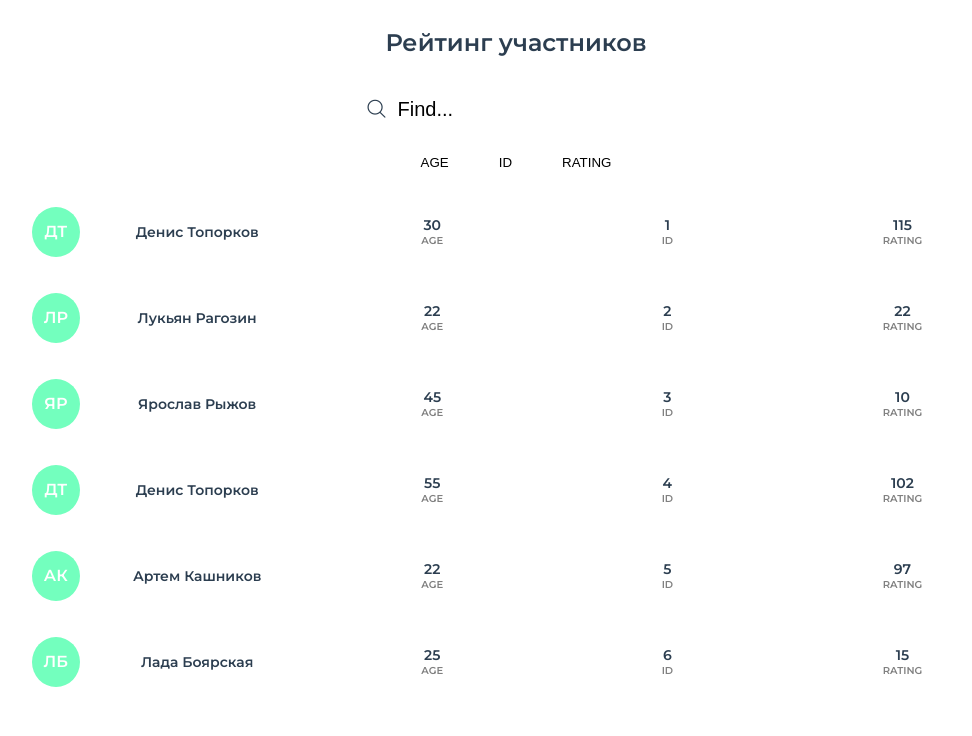
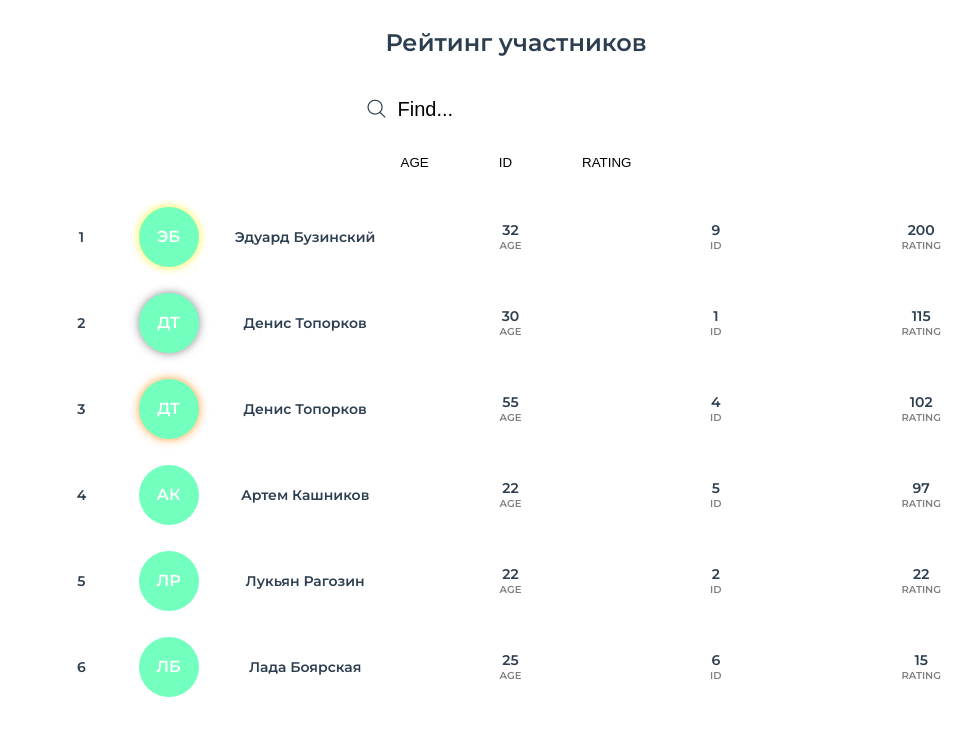
Before and after one commit to MobRecordz/Rating-List, a Vue app: page / in a window 1280 px wide. Shown: the top 736 px of the page, without its empty margins (124-1096 px from the left). Built offline with nearby package versions, Linux system fonts and the light colour scheme.

Commit message:
added member places

```diff
--- a/src/assets/styles/style.scss
+++ b/src/assets/styles/style.scss
@@ -64,7 +64,7 @@ $secondColor: rgba(112, 128, 144, 0.479);
         font-size: 22px !important;
     }
 
-    .rating, .age, .uid {
+    .place, .rating, .age, .uid {
         font-size: 20px !important;
 
         .article {
@@ -112,7 +112,7 @@ $secondColor: rgba(112, 128, 144, 0.479);
     .controls {
         button {
             border: none;
-            padding: 13px 15px;
+            padding: 13px 25px;
             margin: 0 10px;
             background-color: rgba(255, 255, 255, 0);
             text-transform: uppercase;
@@ -136,7 +136,7 @@ $secondColor: rgba(112, 128, 144, 0.479);
             list-style: none;
             display: flex;
             justify-content: space-between;
-            margin-bottom: 20px;
+            margin-bottom: 10px;
             padding: 8px;
             cursor: pointer;
             border-top-left-radius: 2px;
@@ -151,27 +151,41 @@ $secondColor: rgba(112, 128, 144, 0.479);
     }
 
     .avatar {
-        width: 50px;
-        height: 50px;
+        width: 60px;
+        height: 60px;
         background-color: $mainColor;
+        box-sizing: border-box;
         border-radius: 50%;
         font-weight: 600;
+        // flex-basis: 20%;
+        position: relative;
         color: white;
     }
 
-    .full-name {
+    .firstPlace {
+        @include box-shadow(0px, 0px, 10px, rgba(255, 238, 0, 0.808));
+    }
+    .secondPlace {
+        @include box-shadow(0px, 0px, 10px, rgba(110, 110, 110, 0.808));
+    }
+    .thirdPlace {
+        @include box-shadow(0px, 0px, 10px, rgba(255, 136, 0, 0.808));
+    }
+
+    .full-name, .rating, .age, .uid {
         font-weight: 600;
         font-size: 14px;
-        flex-basis: 25%;
-
+        flex-basis: 20%;
     }
 
-    .rating, .age, .uid {
-        flex-direction: column;
+    .place {
         font-weight: 600;
         font-size: 14px;
-        flex-basis: 25%;
+        flex-basis: 10%;
+    }
 
+    .place, .rating, .age, .uid {
+        flex-direction: column;
 
         .article {
             font-size: 10px;
--- a/src/components/rating-list.vue
+++ b/src/components/rating-list.vue
@@ -33,7 +33,14 @@
       <li v-for='(item, index) in sortedArray' :key='index'
           @click='setActiveItem(item)' >
 
-        <div class="avatar">
+        <div class="place">
+          <div class="amount">{{item.place}} </div>
+        </div>
+
+        <div class="avatar"
+          :class='{firstPlace: item.place === 1,
+                  secondPlace: item.place === 2,
+                   thirdPlace: item.place === 3}'>
           {{ getFullNameChars(item) }}
         </div>
 
@@ -60,7 +67,15 @@
       <div class="more-info" v-if='someItemIsActive'>
         <div class="close-btn" @click='someItemIsActive = false'><i class="icofont-close"></i></div>
 
-        <div class="avatar">
+        <div class="place">
+          <div class="amount">{{activeItem.place}} </div>
+          <div class="article">place</div>
+        </div>
+
+        <div class="avatar"
+          :class='{firstPlace: activeItem.place === 1,
+                  secondPlace: activeItem.place === 2,
+                   thirdPlace: activeItem.place === 3}'>
           {{ getFullNameChars(activeItem) }}
         </div>
 
@@ -116,7 +131,7 @@ export default {
       // Сортировка по рейтингу или возрасту
       } else {
         let direction = this.sortBy.direction,
-          by = this.sortBy.by;
+            by = this.sortBy.by;
 
           return this.array.slice().sort((a, b) => {
             if(direction)
--- a/src/store.js
+++ b/src/store.js
@@ -15,12 +15,22 @@ export default new Vuex.Store({
   },
   mutations: {
     [UPDATE_USERS_LIST] (state, data) {
-      Vue.set(state, 'usersList', [...data.users]);
+      Vue.set(state, 'usersList', [...data]);
     }
   },
   actions: {
     fakeRequest({ commit }) {
-      commit(UPDATE_USERS_LIST, users);
+
+      // Перебор и сортировка массива, для расчёта места в рейтинге.
+      let parsedArr = users.users.slice().sort((a, b) => {
+          return b.rating - a.rating
+      });
+
+      parsedArr.forEach((item, index) => {
+        item.place = ++index;
+      });
+
+      commit(UPDATE_USERS_LIST, parsedArr);
     }
   },
   getters: {
```
